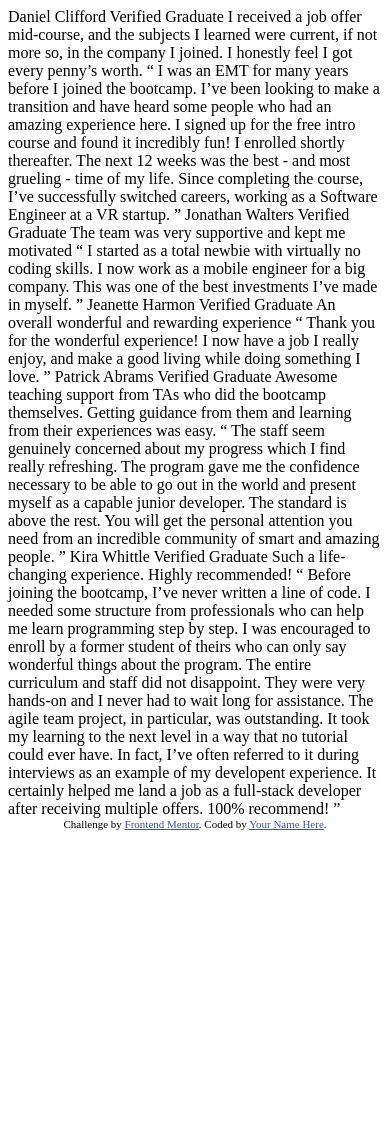
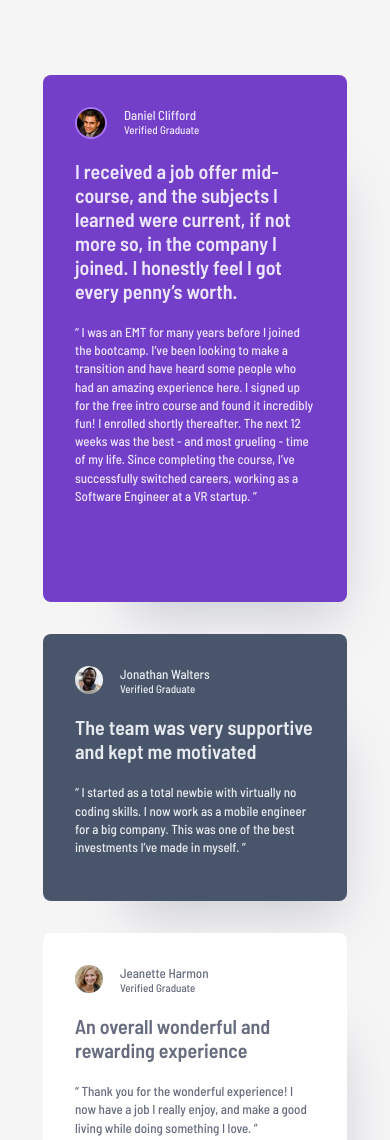
Before and after one commit to aokoye/fm-testimonials-grid, a plain HTML site: page index.html in a window 390 px wide. Shown: the top 1140 px of the page. Before the commit the page ends 844 px from the top, so only its background shows below. Drawn offline with Linux system fonts and the light colour scheme.

Commit message:
Mobile version

```diff
--- a/index.html
+++ b/index.html
@@ -5,72 +5,99 @@
   <meta name="viewport" content="width=device-width, initial-scale=1.0"> <!-- displays site properly based on user's device -->
 
   <link rel="icon" type="image/png" sizes="32x32" href="./images/favicon-32x32.png">
-
+  <link rel="stylesheet" href="./style.css">
   <title>Frontend Mentor | [Challenge Name Here]</title>
-
-  <!-- Feel free to remove these styles or customise in your own stylesheet 👍 -->
-  <style>
-    .attribution { font-size: 11px; text-align: center; }
-    .attribution a { color: hsl(228, 45%, 44%); }
-  </style>
 </head>
 <body>
-  Daniel Clifford
-  Verified Graduate
+  <div class="container">
+    <div class="card daniel">
+      <div class="profile">
+        <img src="./images/image-daniel.jpg" alt="A picture of Daniel Clifford">
+        <div class="person">
+          <div class="name">Daniel Clifford</div>
+          <div class="grad">Verified Graduate</div>
+        </div>
+      </div>
 
-  I received a job offer mid-course, and the subjects I learned were current, if not more so,
-  in the company I joined. I honestly feel I got every penny’s worth.
+      <p class="excerpt">I received a job offer mid-course, and the subjects I learned were current, if not more so,
+      in the company I joined. I honestly feel I got every penny’s worth.</p>
 
-  “ I was an EMT for many years before I joined the bootcamp. I’ve been looking to make a
+      <p class="quote">“ I was an EMT for many years before I joined the bootcamp. I’ve been looking to make a
       transition and have heard some people who had an amazing experience here. I signed up
       for the free intro course and found it incredibly fun! I enrolled shortly thereafter.
       The next 12 weeks was the best - and most grueling - time of my life. Since completing
-  the course, I’ve successfully switched careers, working as a Software Engineer at a VR startup. ”
+      the course, I’ve successfully switched careers, working as a Software Engineer at a VR startup. ”</p>
+    </div>
 
-  Jonathan Walters
-  Verified Graduate
+    <div class="card jonathan">
+      <div class="profile">
+        <img src="./images/image-jonathan.jpg" alt="A picture of Jonathan Walters.">
+        <div class="person">
+          <div class="name">Jonathan Walters</div>
+          <div class="grad">Verified Graduate</div>
+        </div>
+      </div>
+      <p class="excerpt">The team was very supportive and kept me motivated</p>
 
-  The team was very supportive and kept me motivated
+      <p class="quote">“ I started as a total newbie with virtually no coding skills. I now work as a mobile engineer
+      for a big company. This was one of the best investments I’ve made in myself. ”</p>
+    </div>
 
-  “ I started as a total newbie with virtually no coding skills. I now work as a mobile engineer
-  for a big company. This was one of the best investments I’ve made in myself. ”
+    <div class="card jeanette">
+      <div class="profile">
+        <img src="./images/image-jeanette.jpg" alt="A picture of Jeanette Harmon.">
+        <div class="person">
+          <div class="name">Jeanette Harmon</div>
+          <div class="grad">Verified Graduate</div>
+        </div>
+      </div>
 
-  Jeanette Harmon
-  Verified Graduate
+      <p class="excerpt">An overall wonderful and rewarding experience</p>
 
-  An overall wonderful and rewarding experience
+      <p class="quote">“ Thank you for the wonderful experience! I now have a job I really enjoy, and make a good living
+      while doing something I love. ”</p>
+    </div>
 
-  “ Thank you for the wonderful experience! I now have a job I really enjoy, and make a good living
-  while doing something I love. ”
+    <div class="card patrick">
+      <div class="profile">
+        <img src="./images/image-patrick.jpg" alt="A picture of Patrick Abrams">
+        <div class="person">
+          <div class="name">Patrick Abrams</div>
+          <div class="grad">Verified Graduate</div>
+        </div>
+      </div>
 
-  Patrick Abrams
-  Verified Graduate
+      <p class="excerpt">Awesome teaching support from TAs who did the bootcamp themselves. Getting guidance from them and
+      learning from their experiences was easy.</p>
 
-  Awesome teaching support from TAs who did the bootcamp themselves. Getting guidance from them and
-  learning from their experiences was easy.
-
-  “ The staff seem genuinely concerned about my progress which I find really refreshing. The program
+      <p class="quote">“ The staff seem genuinely concerned about my progress which I find really refreshing. The program
       gave me the confidence necessary to be able to go out in the world and present myself as a capable
       junior developer. The standard is above the rest. You will get the personal attention you need from
-  an incredible community of smart and amazing people. ”
+      an incredible community of smart and amazing people. ”</p>
+   </div>
 
-  Kira Whittle
-  Verified Graduate
+    <div class="card kira">
+      <div class="profile">
+        <img src="./images/image-kira.jpg" alt="A picture of Kira Whittle.">
+        <div class="person">
+          <div class="name">Kira Whittle</div>
+          <div class="grad">Verified Graduate</div>
+        </div>
+      </div>
 
-  Such a life-changing experience. Highly recommended!
+      <p class="excerpt">Such a life-changing experience. Highly recommended!</p>
 
-  “ Before joining the bootcamp, I’ve never written a line of code. I needed some structure from
+      <p class="quote">“ Before joining the bootcamp, I’ve never written a line of code. I needed some structure from
       professionals who can help me learn programming step by step. I was encouraged to enroll by a former
       student of theirs who can only say wonderful things about the program. The entire curriculum and staff
       did not disappoint. They were very hands-on and I never had to wait long for assistance. The agile team
       project, in particular, was outstanding. It took my learning to the next level in a way that no tutorial
       could ever have. In fact, I’ve often referred to it during interviews as an example of my developent
       experience. It certainly helped me land a job as a full-stack developer after receiving multiple offers.
-  100% recommend! ”
+      100% recommend! ”</p>
+    </div>
+  </div>
 
-  <div class="attribution">
-    Challenge by <a href="https://www.frontendmentor.io?ref=challenge" target="_blank">Frontend Mentor</a>.
-    Coded by <a href="#">Your Name Here</a>.
-  </div>
+
 </body>
 </html>
--- /dev/null
+++ b/style.css
@@ -0,0 +1,77 @@
+@import url('https://fonts.googleapis.com/css2?family=Barlow+Semi+Condensed:wght@500;600&display=swap');
+
+body{
+    font-family: "Barlow Semi Condensed", sans-serif;
+    font-size: 13px;
+    background-color: #F6F5F6;
+}
+
+.container {
+    display: grid;
+    grid-template-rows: 1fr .5fr .5fr 1fr 1fr;
+    gap: 32px;
+    justify-content: center;
+    align-content: center;
+    background-color: #F6F5F6;
+    margin: 75px 35px;
+}
+
+.card {
+    padding: 32px;
+    border-radius: 8px;
+    box-shadow: 40px 60px 50px -47px rgba(72, 85, 106, 0.25);
+}
+
+.profile {
+    display: grid;
+    grid-template-columns: fit-content(100px) fit-content(100px) 1fr;
+    gap: 17px;
+}
+
+img {
+    width: 28px;
+    height: 28px;
+    border-radius: 50%;
+}
+
+.daniel img {
+    border: 2px solid #A775F1;
+}
+
+.patrick img {
+    border: 2px solid #733FC8;
+}
+
+.grad {
+    font-size: 11px;
+}
+
+.excerpt {
+    font-size: 20px;
+    font-weight: 600;
+    line-height: 120%
+}
+
+.quote {
+    line-height: 140%;
+}
+
+.daniel {
+    background-color: #733FC8;
+    color: #EDE4FF;
+}
+
+.jonathan {
+    background-color: #48556A;
+    color: #E7EAEE;
+}
+
+.jeanette, .kira {
+    background-color: #fff;
+    color: #676D7E;
+}
+
+.patrick {
+    background-color: #19202D;
+    color: #E7EAEE
+}
```
Lines whose indentation alone changed are shown as unchanged.
